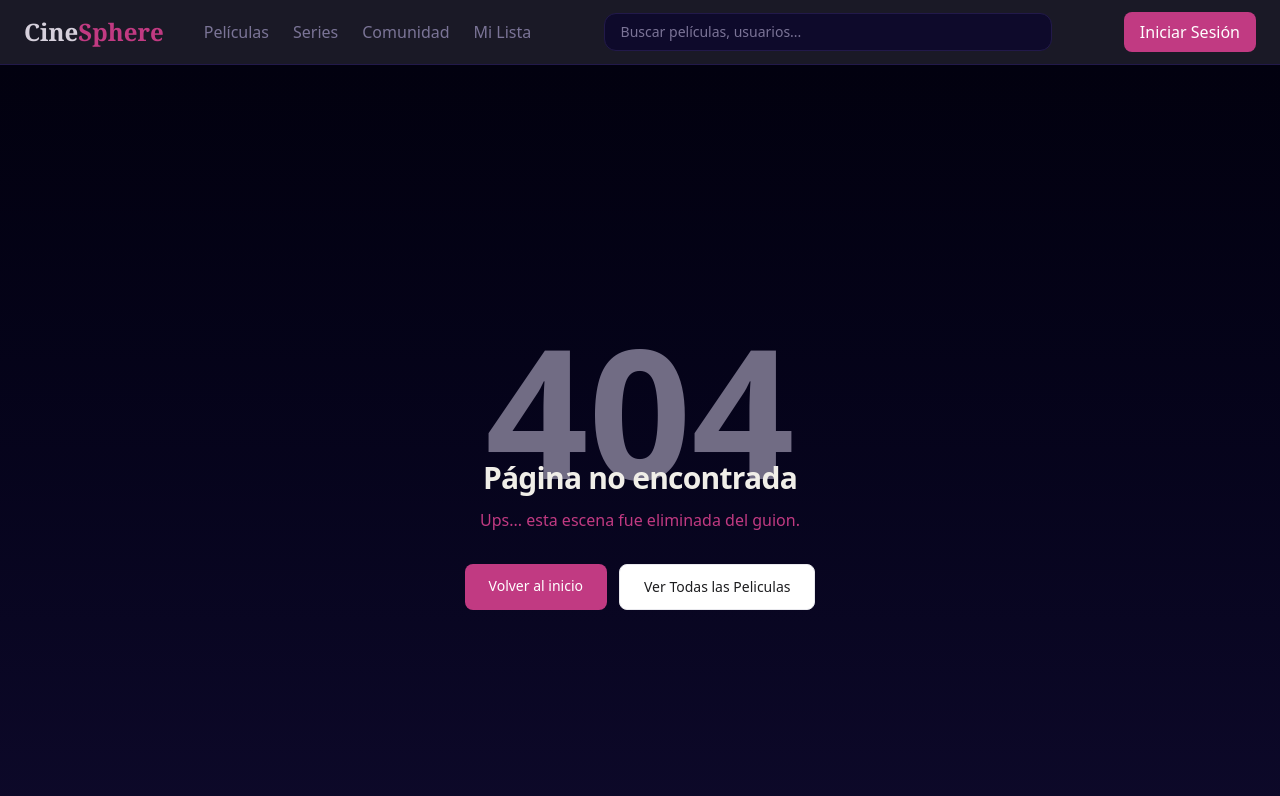
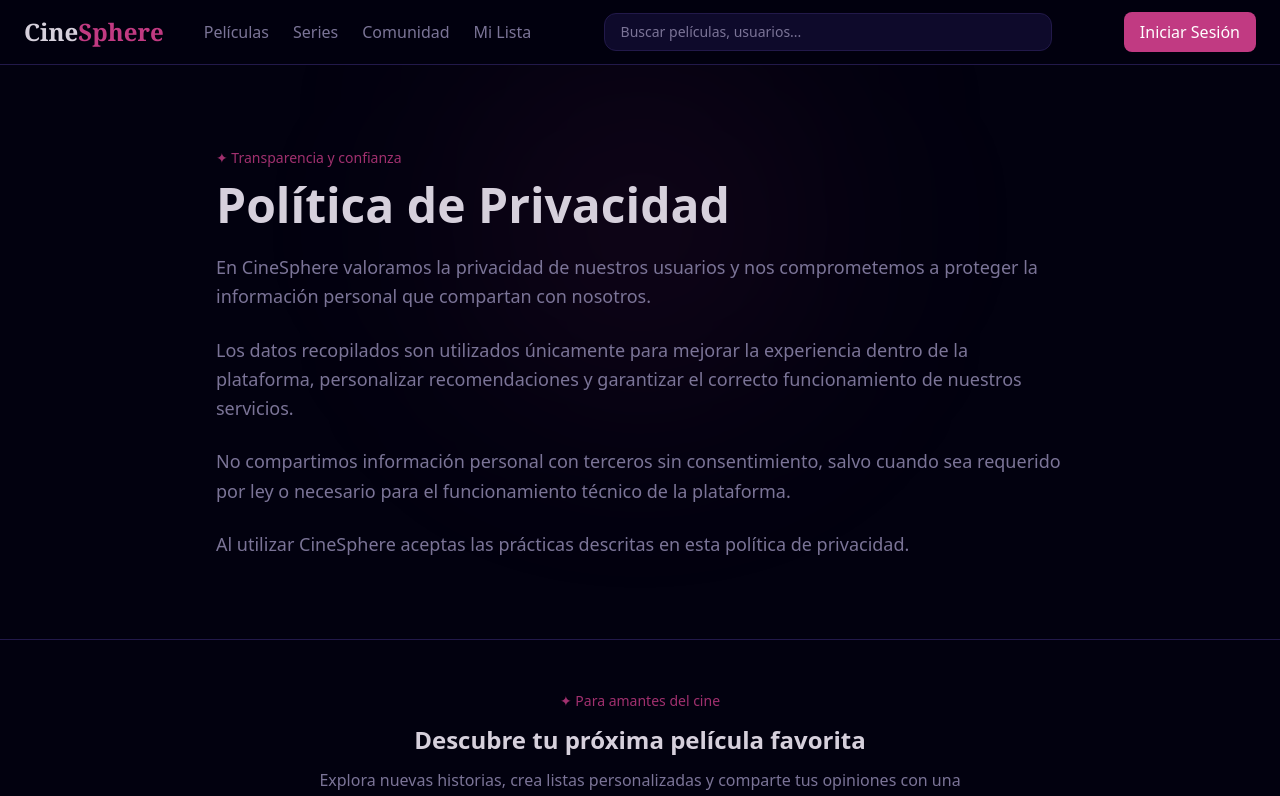
Before and after one commit to proyectofinalmfa2026-lang/Frontend, a Next.js app: page /privacy in a window 1280 px wide. Before the commit this address had no page. Shown: the top 796 px of the page. Built offline with nearby package versions, Linux system fonts and the light colour scheme.

Commit message:
feat: add footer navigation pages and legal sections

```diff
--- /dev/null
+++ b/app/about/page.tsx
@@ -0,0 +1,42 @@
+export default function AboutPage() {
+  return (
+    <main className="relative max-w-4xl mx-auto px-6 py-20">
+      {/* Glow */}
+      <div className="absolute inset-0 flex justify-center pointer-events-none">
+        <div className="w-125 h-126 bg-[#C13A82]/10 blur-[120px] rounded-full" />
+      </div>
+
+      <div className="relative z-10">
+        <span className="text-[#C13A82] text-sm font-medium animate-pulse">
+          ✦ Nuestra misión
+        </span>
+
+        <h1 className="text-4xl md:text-5xl font-bold text-[#D6D0DC] mt-3 mb-6">
+          Acerca de CineSphere
+        </h1>
+
+        <div className="space-y-6 text-[#7B7497] leading-relaxed text-lg">
+          <p>
+            CineSphere nace con el objetivo de crear un espacio donde los
+            amantes del cine puedan descubrir nuevas historias, compartir sus
+            opiniones y conectar con una comunidad que comparte la misma pasión.
+          </p>
+
+          <p>
+            Nuestra plataforma permite explorar películas, calificarlas,
+            construir listas personalizadas y encontrar recomendaciones basadas
+            en los gustos de cada usuario. Queremos que cada visita a CineSphere
+            sea una oportunidad para encontrar tu próxima película favorita.
+          </p>
+
+          <p>
+            Más que una simple base de datos de películas, buscamos construir
+            una experiencia social donde las recomendaciones de la comunidad,
+            las reseñas y las listas creadas por los usuarios ayuden a descubrir
+            contenido de una forma más personal y entretenida.
+          </p>
+        </div>
+      </div>
+    </main>
+  );
+}
--- a/app/globals.css
+++ b/app/globals.css
@@ -2,7 +2,7 @@
 
 @import "tailwindcss";
 
-root {
+:root {
   /* Backgrounds */
   --background: #02010f;
   --background-2: #0e0a2b;
--- a/app/layout.tsx
+++ b/app/layout.tsx
@@ -9,7 +9,7 @@ export default function RootLayout({
 }>) {
   return (
     <html lang="es">
-      <body>
+      <body className="bg-[#02010F] text-[#D6D0DC]">
         <Navbar />
 
         <main>{children}</main>
--- /dev/null
+++ b/app/privacy/page.tsx
@@ -0,0 +1,44 @@
+export default function PrivacyPage() {
+  return (
+    <main className="relative max-w-4xl mx-auto px-6 py-20">
+      <div className="absolute inset-0 flex justify-center pointer-events-none">
+        <div className="w-80 h-80 bg-[#C13A82]/10 blur-[120px] rounded-full" />
+      </div>
+
+      <div className="relative z-10 ">
+        <span className="text-[#C13A82] animate-pulse text-sm font-medium">
+          ✦ Transparencia y confianza
+        </span>
+
+        <h1 className="text-4xl md:text-5xl font-bold text-[#D6D0DC] mt-3 mb-6">
+          Política de Privacidad
+        </h1>
+
+        <div className="space-y-6 text-[#7B7497] leading-relaxed text-lg">
+          <p>
+            En CineSphere valoramos la privacidad de nuestros usuarios y nos
+            comprometemos a proteger la información personal que compartan con
+            nosotros.
+          </p>
+
+          <p>
+            Los datos recopilados son utilizados únicamente para mejorar la
+            experiencia dentro de la plataforma, personalizar recomendaciones y
+            garantizar el correcto funcionamiento de nuestros servicios.
+          </p>
+
+          <p>
+            No compartimos información personal con terceros sin consentimiento,
+            salvo cuando sea requerido por ley o necesario para el
+            funcionamiento técnico de la plataforma.
+          </p>
+
+          <p>
+            Al utilizar CineSphere aceptas las prácticas descritas en esta
+            política de privacidad.
+          </p>
+        </div>
+      </div>
+    </main>
+  );
+}
--- /dev/null
+++ b/app/support/page.tsx
@@ -0,0 +1,45 @@
+import Link from "next/link";
+
+export default function SupportPage() {
+  return (
+    <main className="relative max-w-4xl mx-auto px-6 py-20">
+      <div className="absolute inset-0 flex justify-center pointer-events-none">
+        <div className="w-80 h-80 bg-[#C13A82]/10 blur-[120px] rounded-full" />
+      </div>
+
+      <div className="relative z-10">
+        <span className="text-[#C13A82] text-sm font-medium animate-pulse">
+          ✦ Estamos para ayudarte
+        </span>
+
+        <h1 className="text-4xl md:text-5xl font-bold text-[#D6D0DC] mt-3 mb-6">
+          Centro de Soporte
+        </h1>
+
+        <div className="space-y-6 text-[#7B7497] leading-relaxed text-lg">
+          <p>
+            Si tienes problemas con tu cuenta, listas de seguimiento,
+            valoraciones o cualquier función de CineSphere, nuestro equipo está
+            disponible para ayudarte.
+          </p>
+
+          <p>
+            Trabajamos constantemente para mejorar la experiencia de la
+            plataforma y agradecemos cualquier reporte de errores o sugerencia
+            que nos ayude a construir una mejor comunidad para los amantes del
+            cine.
+          </p>
+
+          <p>
+            Para consultas generales puedes escribirnos a:
+            <Link href="">
+              <span className="text-[#fffff] hover:text-[#a92f71] transition p-2">
+                soporte@cinesphere.com
+              </span>
+            </Link>
+          </p>
+        </div>
+      </div>
+    </main>
+  );
+}
--- /dev/null
+++ b/app/terms/page.tsx
@@ -0,0 +1,43 @@
+export default function TermsPage() {
+  return (
+    <main className="relative max-w-4xl mx-auto px-6 py-20">
+      <div className="absolute inset-0 flex justify-center pointer-events-none">
+        <div className="w-80 h-80 bg-[#C13A82]/10 blur-[120px] rounded-full" />
+      </div>
+
+      <div className="relative z-10">
+        <span className="text-[#C13A82] text-sm font-medium animate-pulse">
+          ✦ Uso responsable
+        </span>
+
+        <h1 className="text-4xl md:text-5xl font-bold text-[#D6D0DC] mt-3 mb-6">
+          Términos y Condiciones
+        </h1>
+
+        <div className="space-y-6 text-[#7B7497] leading-relaxed text-lg">
+          <p>
+            Al acceder y utilizar CineSphere aceptas cumplir con estos términos
+            y condiciones de uso.
+          </p>
+
+          <p>
+            Los usuarios son responsables del contenido que publican, incluyendo
+            reseñas, comentarios y listas personalizadas creadas dentro de la
+            plataforma.
+          </p>
+
+          <p>
+            CineSphere se reserva el derecho de suspender o eliminar cuentas que
+            incumplan las normas de convivencia o utilicen la plataforma de
+            manera abusiva.
+          </p>
+
+          <p>
+            Estos términos pueden actualizarse periódicamente para adaptarse a
+            nuevas funcionalidades o requisitos legales.
+          </p>
+        </div>
+      </div>
+    </main>
+  );
+}
```
